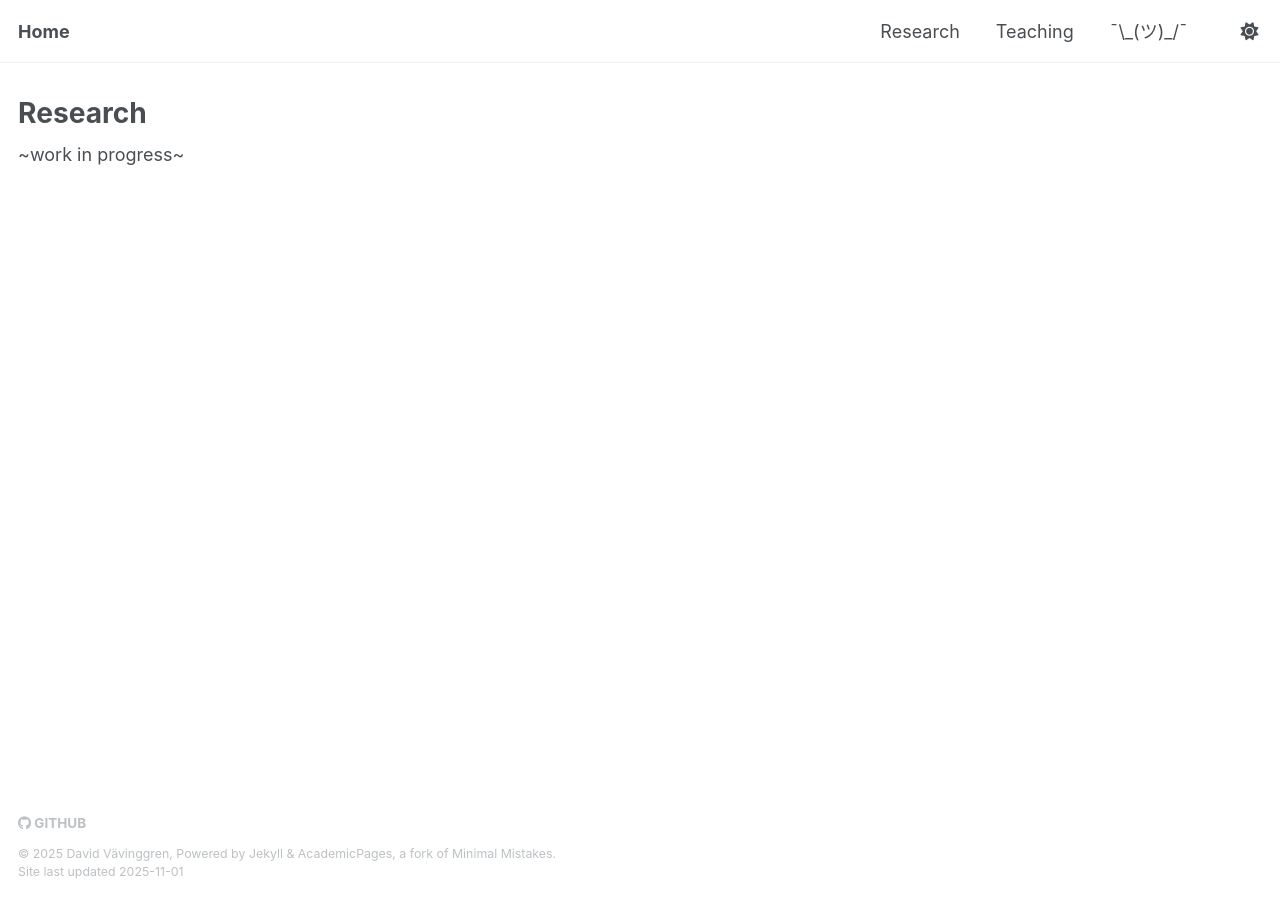
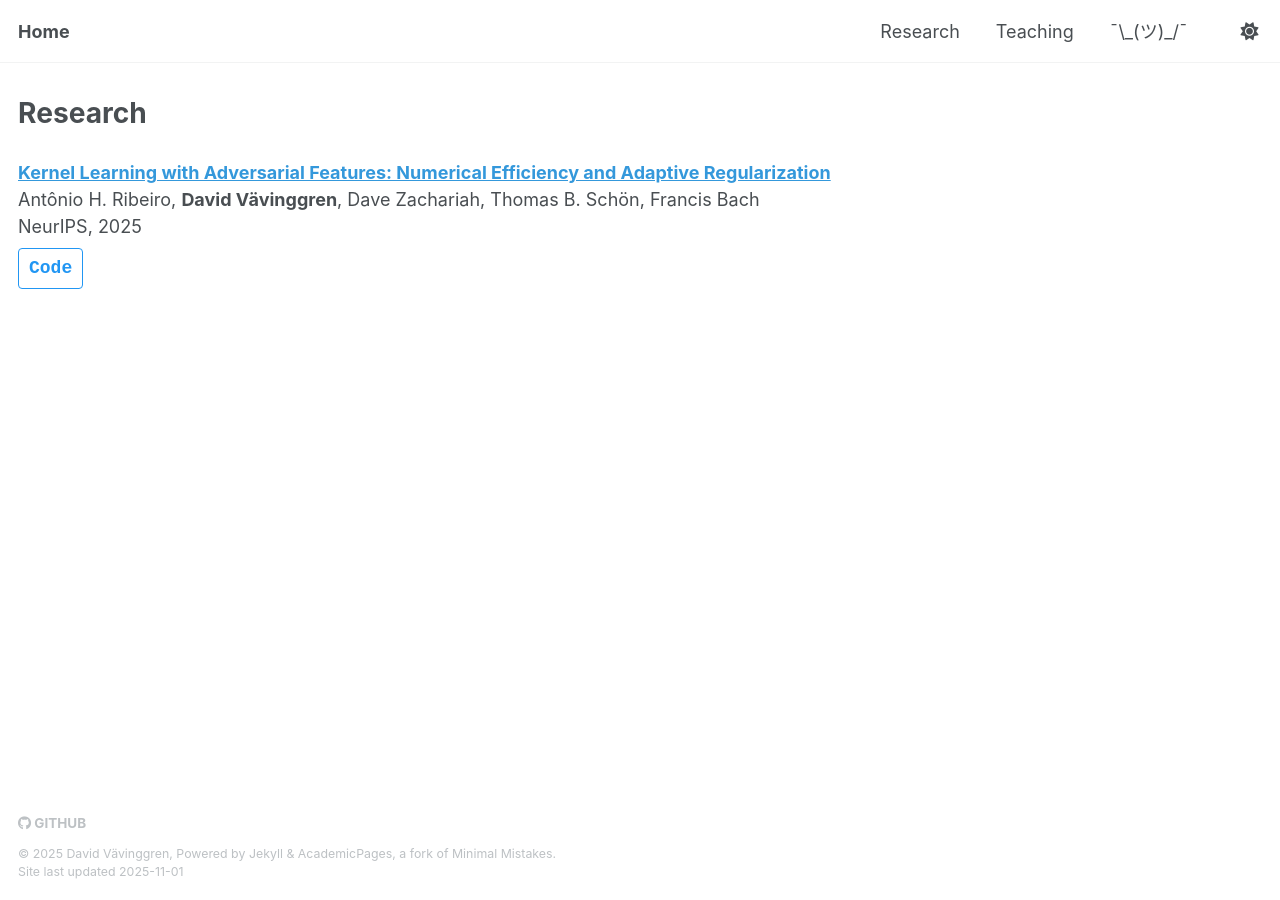
Before and after one commit to davidvavinggren/davidvavinggren.github.io, a Jekyll site: the page built from _pages/research.md, in a window 1280 px wide. Built offline with Jekyll 4.4.1, drawn with Linux system fonts in a browser that asks for light colours.

Commit message:
added publication

```diff
--- a/_pages/research.md
+++ b/_pages/research.md
@@ -5,4 +5,24 @@ permalink: /research/
 author_profile: False
 classes: wide
 ---
-~work in progress~
+
+<div style="margin-top: 1rem;"></div>
+
+**[Kernel Learning with Adversarial Features: Numerical Efficiency and Adaptive Regularization](https://arxiv.org/abs/2510.20883)** \\
+Antônio H. Ribeiro, **David Vävinggren**, Dave Zachariah, Thomas B. Schön, Francis Bach \\
+NeurIPS, 2025 \\
+<a href="https://github.com/antonior92/adversarial_training_kernel" style="
+    color: #2196F3;
+    border: 1px solid #2196F3;
+    background-color: white;
+    padding: 6px 10px;
+    text-align: center;
+    text-decoration: none;
+    display: inline-block;
+    border-radius: 4px;
+    font-size: 18px;
+    margin-top: 8px;
+    margin-left: 0px;
+    font-family: 'Courier New', Courier, monospace;
+    font-weight: bold;
+">Code</a>
```
Also changed, not shown: 6 other files.
